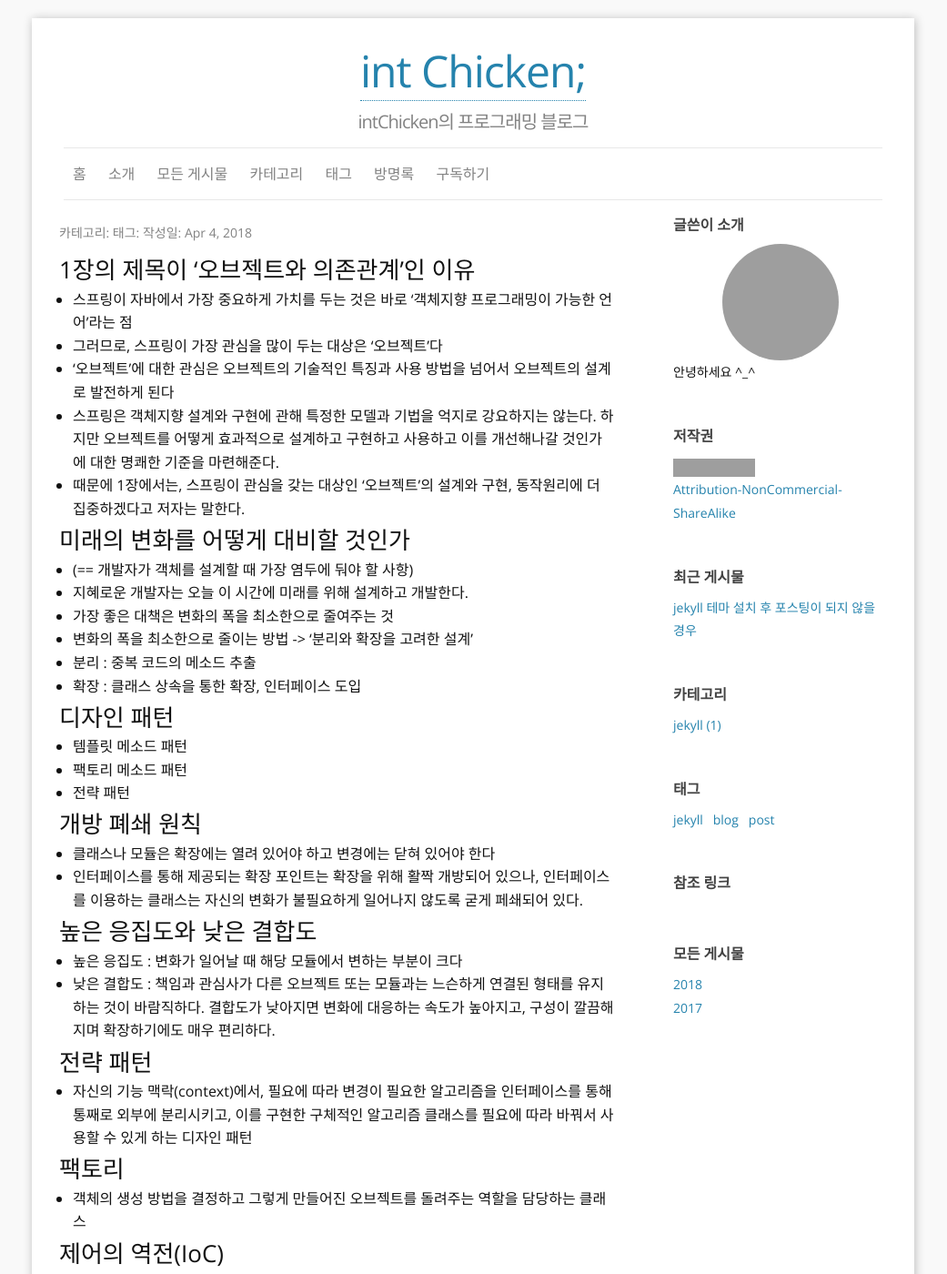
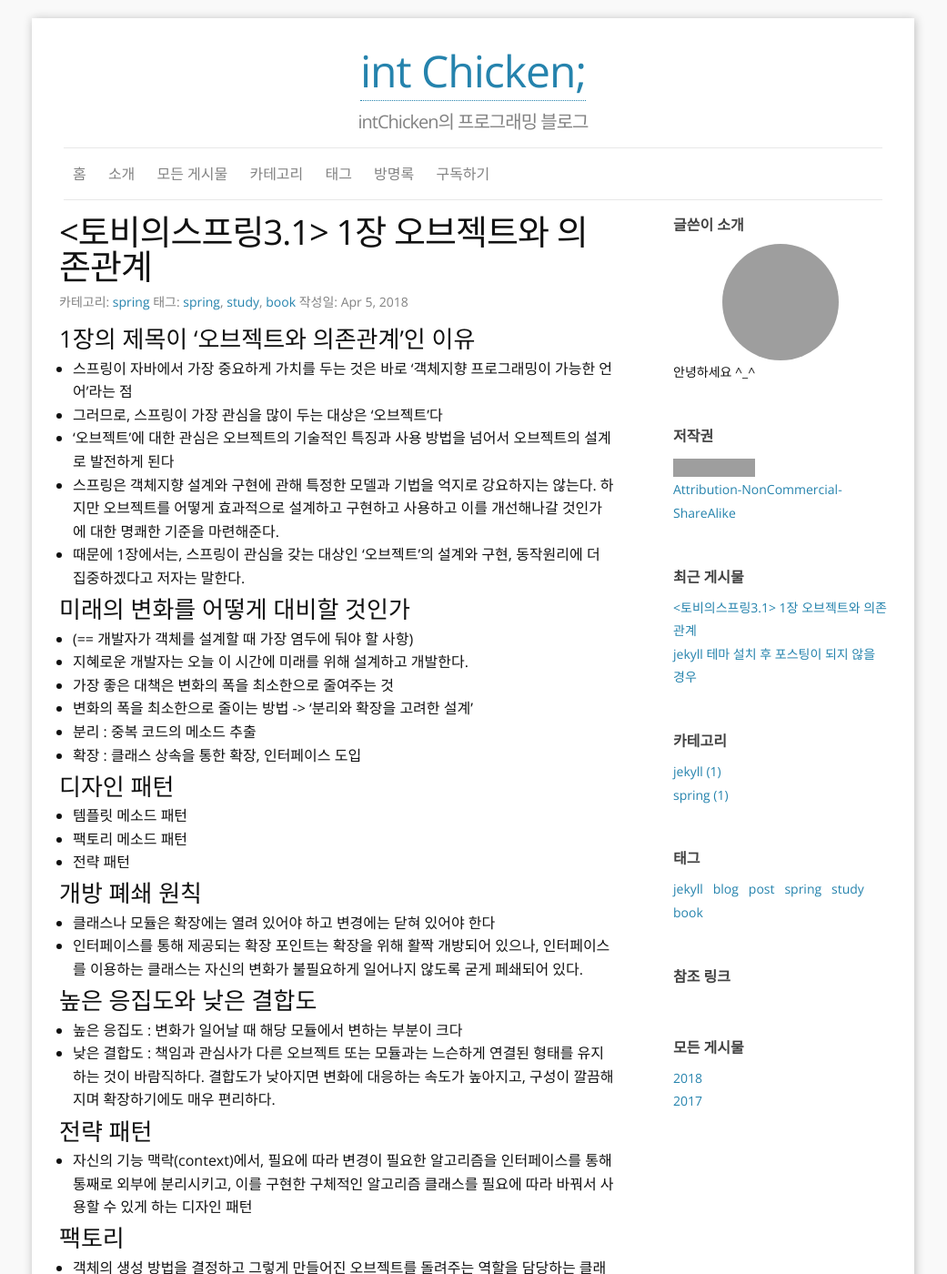
Before and after one commit to intChicken/intchicken.github.io, a Jekyll site: the page built from _posts/2018-04-05-jekyll.md, in a window 1280 px wide and 1400 px high. Shown: the whole window at 91% size, without its empty margins (120-1161 px from the left). Built offline with Jekyll 4.4.1, drawn with Linux system fonts in a browser that asks for light colours; nearby versions of some CDN libraries; our own code applies the rules of GitHub Pages for plain Markdown files; comment, search, counter and statistics services are not loaded; part of the change alters nothing that is shown; grey boxes are pictures that could not be loaded.

Commit message:
[토비의스프링3.1] 1장 오브젝트와 의존관계 - 글 수정

```diff
--- a/_posts/2018-04-05-jekyll.md
+++ b/_posts/2018-04-05-jekyll.md
@@ -1,6 +1,6 @@
 ---
 published: true
-title: [토비의스프링3.1] 1장 오브젝트와 의존관계
+title: <토비의스프링3.1> 1장 오브젝트와 의존관계
 layout: post
 author: Dongyeob Park
 category: spring
```
